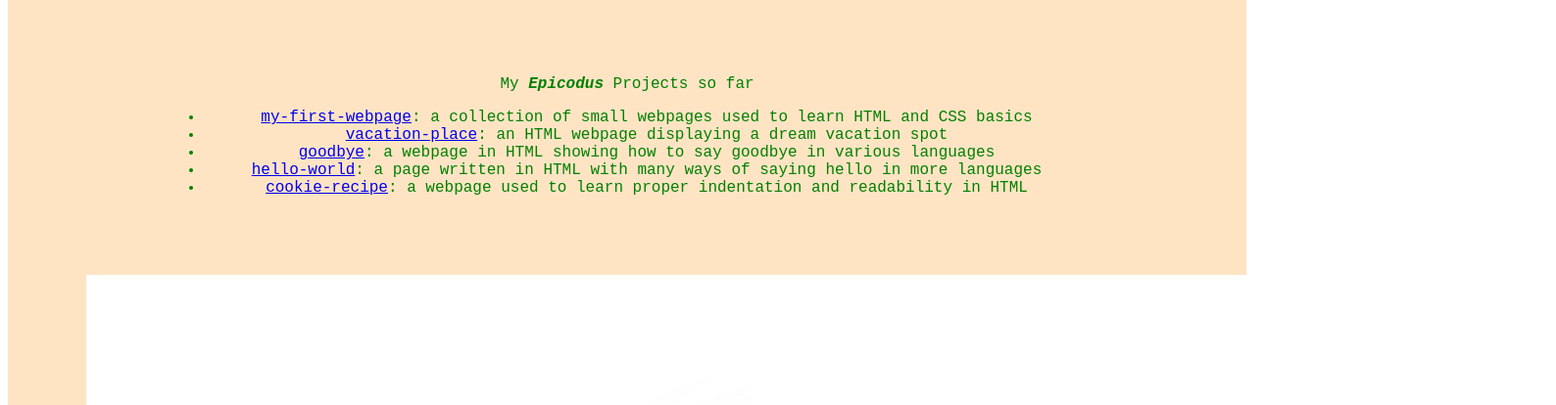
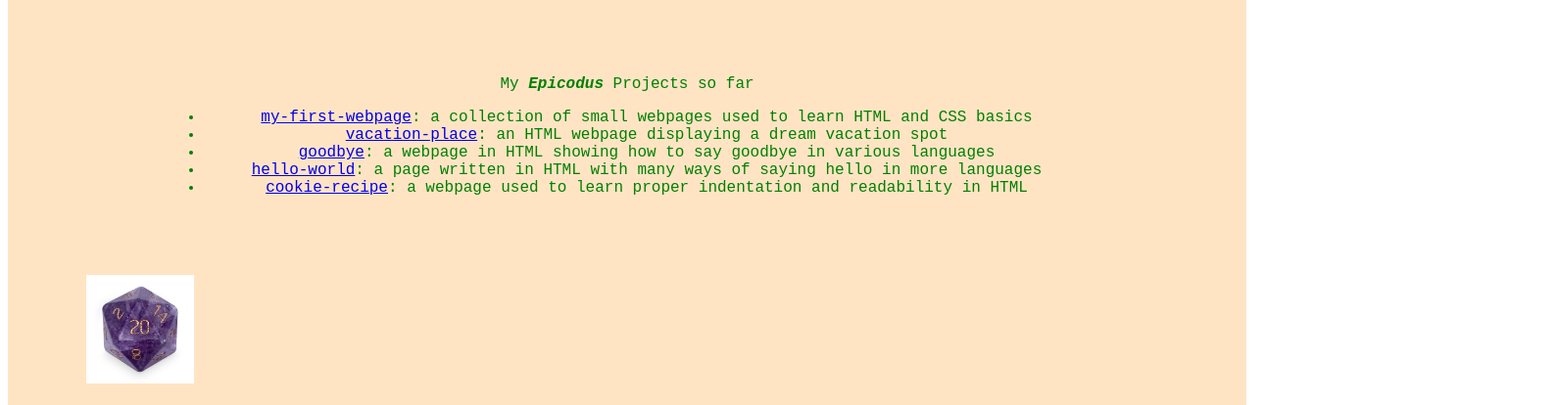
Before and after one commit to MrL1T3/portfolio-page, a plain HTML site: page index.html in a window 1280 px wide. Shown: the part 247-661 px from the top of the page at 98% size, 1588 px wide, since content can reach past the window. Drawn offline with Linux system fonts and the light colour scheme.

Commit message:
add img class to make d20.webp not take up the whole page

```diff
--- a/css/styles.css
+++ b/css/styles.css
@@ -20,3 +20,7 @@
   color: violet;
   font-style: italic;
 }
+
+img {
+  width: 10%;
+}
```
